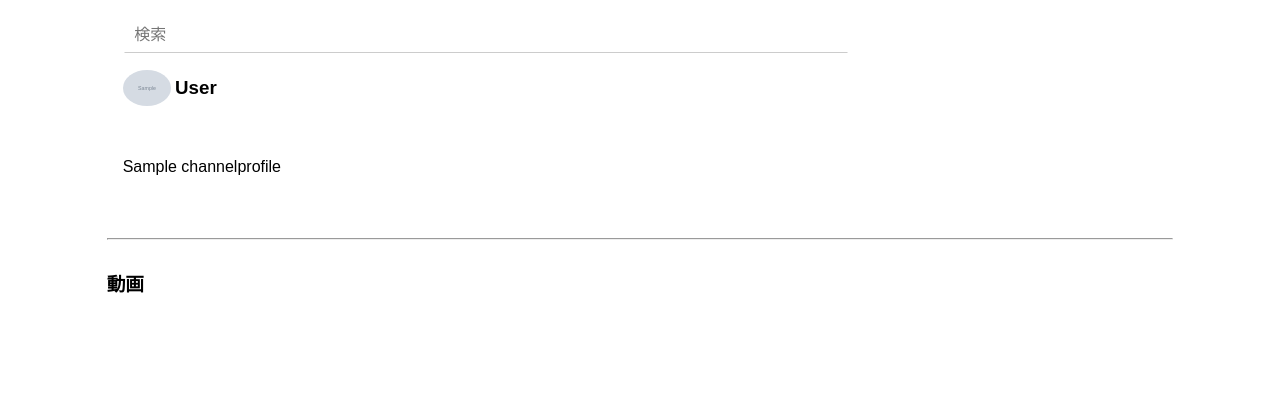
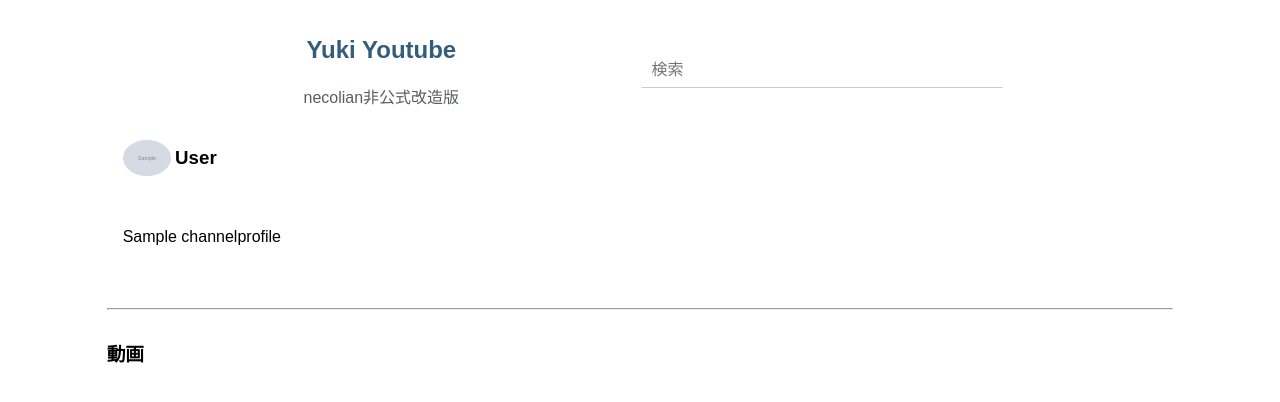
Before and after one commit to necolian/yukitube-ex-latest, a FastAPI app: template templates/channel.html in a window 1280 px wide. Shown: the top 402 px of the page. Run offline with FastAPI, Linux system fonts and the light colour scheme; the template is opened without the code that fills it: most values are stand-ins (such as "Sample title", 1, 10 or a date in 2020); grey boxes marked "Sample" are stand-in pictures; some libraries are stand-ins or nearby versions.

Commit message:
Update channel.html

```diff
--- a/templates/channel.html
+++ b/templates/channel.html
@@ -8,6 +8,7 @@
     <link rel="stylesheet" href="/css/grids-responsive-min.css">
     <link rel="stylesheet" href="/css/ionicons.min.css">
     <link rel="stylesheet" href="/css/default.css">
+    <link rel="stylesheet" href="/css/title.css">
     <link rel="stylesheet" href="https://code.jquery.com/ui/1.12.1/themes/base/jquery-ui.css"/>
     <script src="https://code.jquery.com/jquery-3.5.1.js"></script>
     <script src="https://code.jquery.com/ui/1.12.1/jquery-ui.js"></script>
@@ -20,7 +21,11 @@
     <div class="pure-g">
         <div class="pure-u-1 pure-u-md-2-24"></div>
         <div class="pure-u-1 pure-u-md-20-24" id="contents">
-            <div class="pure-g navbar h-box">
+            <div class="pure-g navbar h-box" style="align-items: center;">
+                <div class="pure-u-1 pure-u-md-12-24 title-container">
+                    <h2 style="text-align:center; color: #565d64;"><a href="/" style="text-decoration:none;">Yuki Youtube</a></h2>
+                    <p style="text-align:center; color: #565d64;">necolian非公式改造版</p>
+                </div>
                 <div class="pure-u-1 pure-u-md-12-24 searchbar">
                     <form class="pure-form" action="/search" method="get">
                         <fieldset>
```
